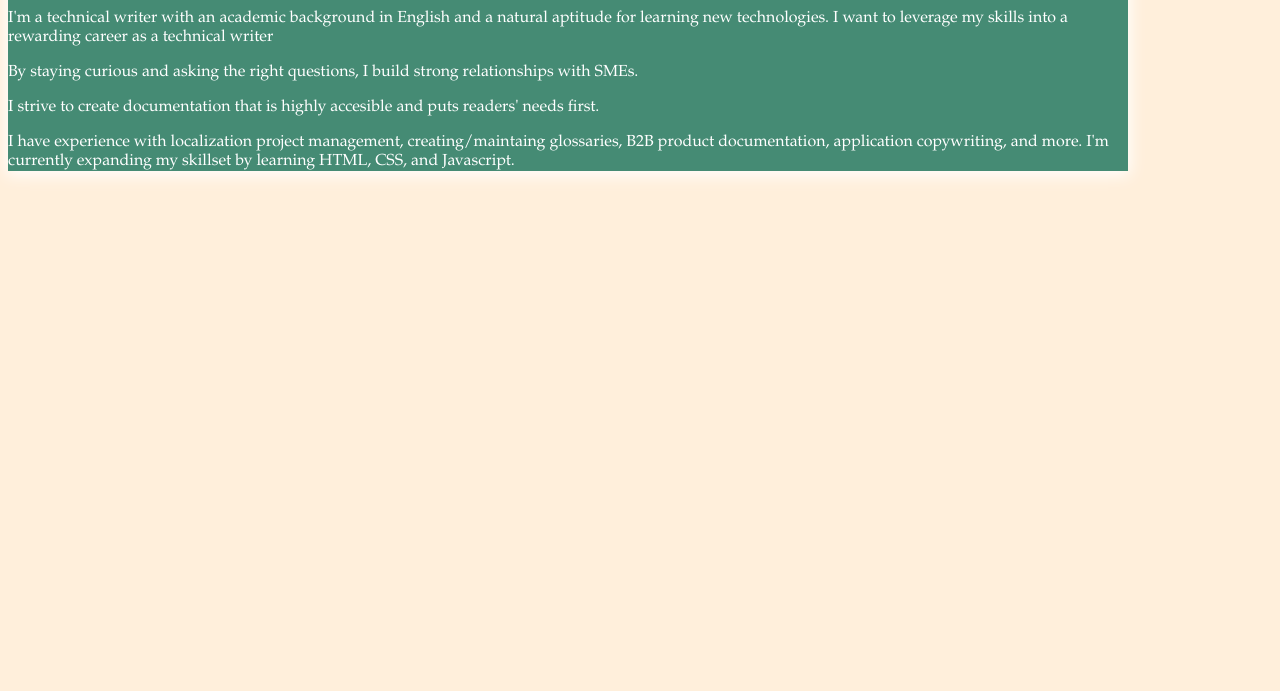
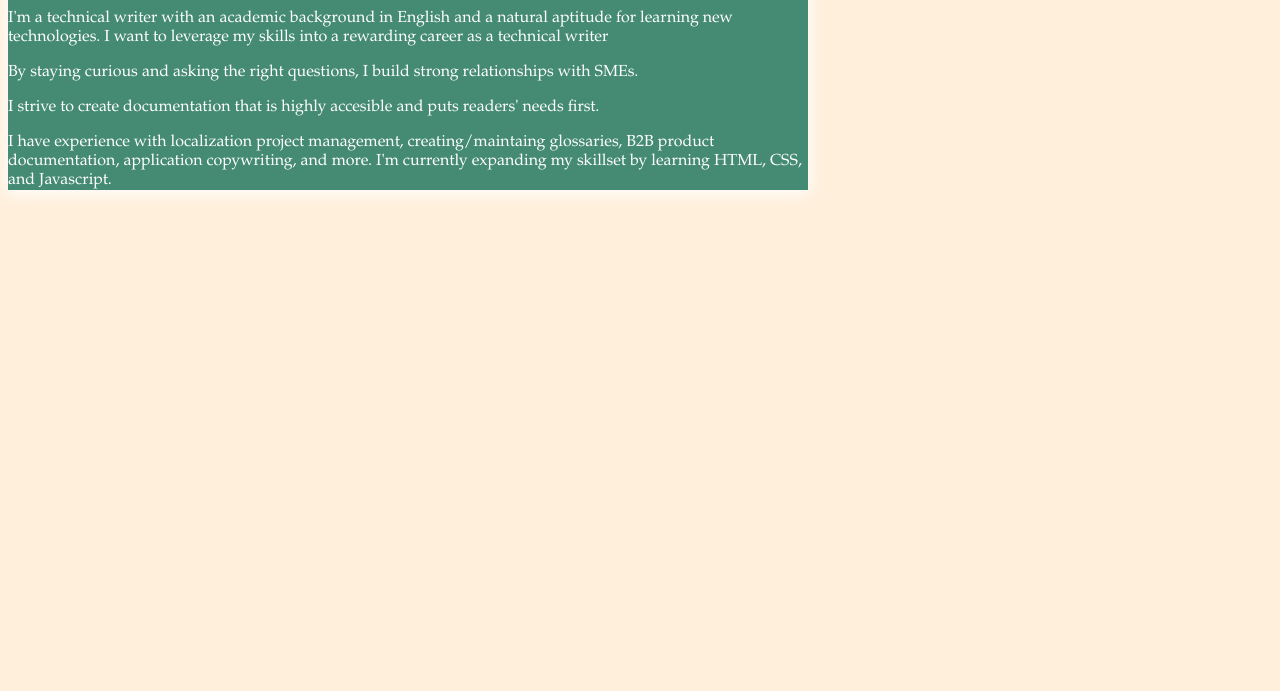
Before and after one commit to j-kendrick0/j-kendrick0.github.io, a plain HTML site: page aboutme.htm in a window 1280 px wide. Shown: the part 109-800 px from the top of the page. Drawn offline with Linux system fonts and the light colour scheme.

Commit message:
Update aboutme.htm

```diff
--- a/aboutme.htm
+++ b/aboutme.htm
@@ -15,8 +15,8 @@
         }
         .body {
         align-items: center;
-        max-width: 70em;
-        padding: 28px, 32 px;
+        max-width: 50em;
+        padding: 56px, 64 px;
         background-color: rgb(69,139,116);
         box-shadow: 0px 2px 15px 2px;
         }
```
